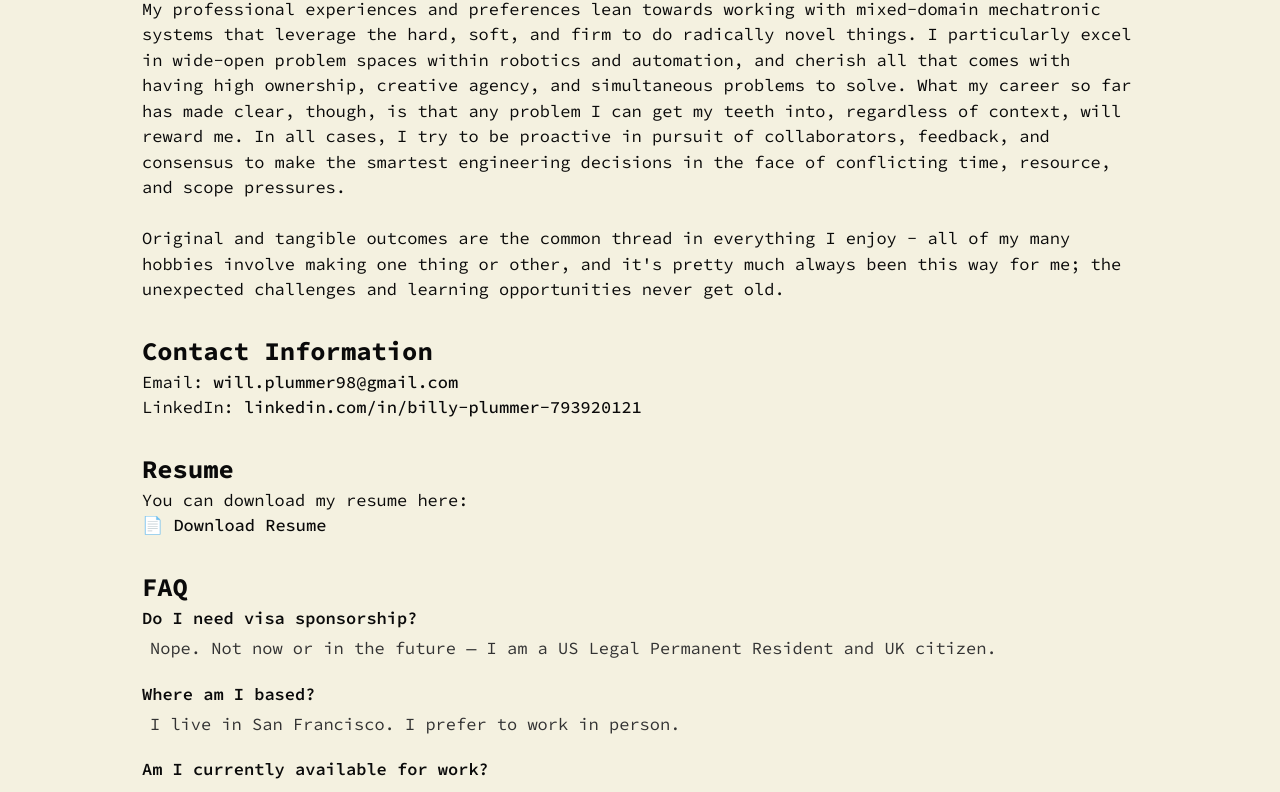
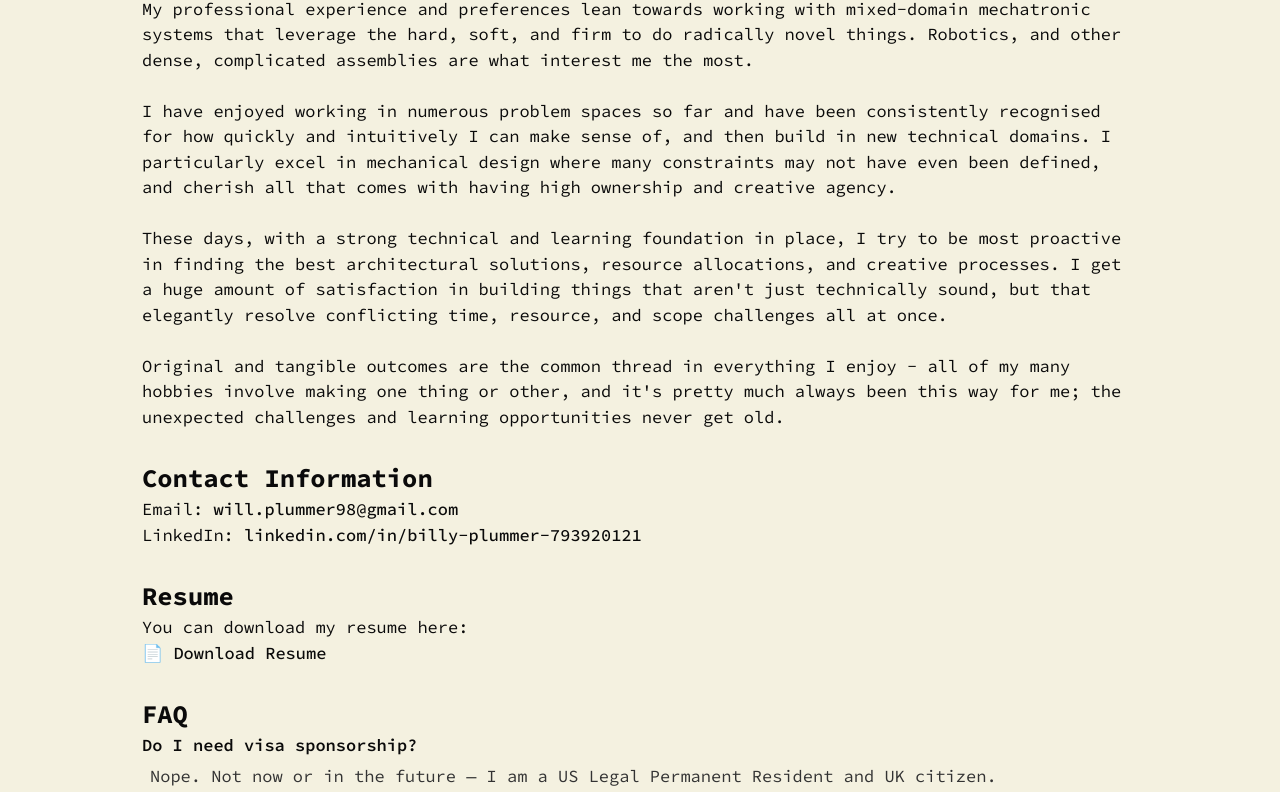
Before and after one commit to billysbeepboop/billysbeepboop.github.io, a plain HTML site: page about_me.html in a window 1280 px wide. Shown: the part 135-927 px from the top of the page. Drawn offline with Linux system fonts and the light colour scheme.

Commit message:
Updated about bio copy

```diff
--- a/about_me.html
+++ b/about_me.html
@@ -30,12 +30,19 @@
       <section class="intro">
         <h1>About Me</h1>
         <p>
-            My professional experiences and preferences lean towards working with mixed-domain mechatronic systems that leverage the hard, soft,
-            and firm to do radically novel things. I particularly excel in wide-open problem spaces within robotics and automation, and cherish all
-            that comes with having high ownership, creative agency, and simultaneous problems to solve. What my career so far has made clear, though,
-            is that any problem I can get my teeth into, regardless of context, will reward me. In all cases, I try to be proactive in pursuit
-            of collaborators, feedback, and consensus to make the smartest engineering decisions in the face of conflicting time, resource,
-            and scope pressures.
+            My professional experience and preferences lean towards working with mixed-domain mechatronic systems that leverage the hard, soft,
+            and firm to do radically novel things. Robotics, and other dense, complicated assemblies are what interest me the most.
+            <br>
+            <br>
+            I have enjoyed working in numerous problem spaces so far and have been consistently recognised for how quickly and intuitively
+            I can make sense of, and then build in new technical domains. I particularly excel in mechanical design where many constraints
+            may not have even been defined, and cherish all that comes with having high ownership and creative agency.
+            <br>
+            <br>
+            These days, with a strong technical and learning foundation in place, I try to be most proactive in finding the best
+            architectural solutions, resource allocations, and creative processes. I get a huge amount of satisfaction in building
+            things that aren't just technically sound, but that elegantly resolve conflicting time, resource, and scope challenges all
+            at once.
             <br>
             <br>
             Original and tangible outcomes are the common thread in everything I enjoy - all of my many hobbies involve making one thing
```
